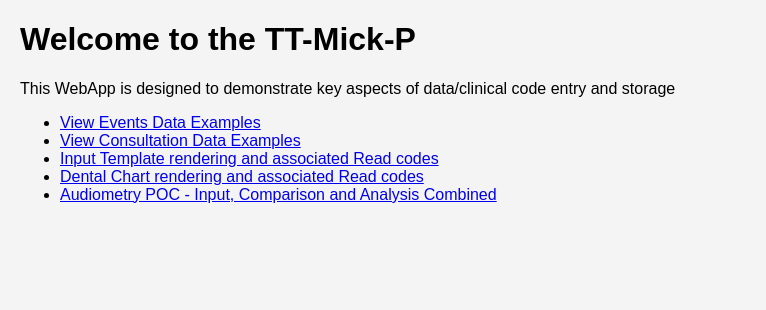
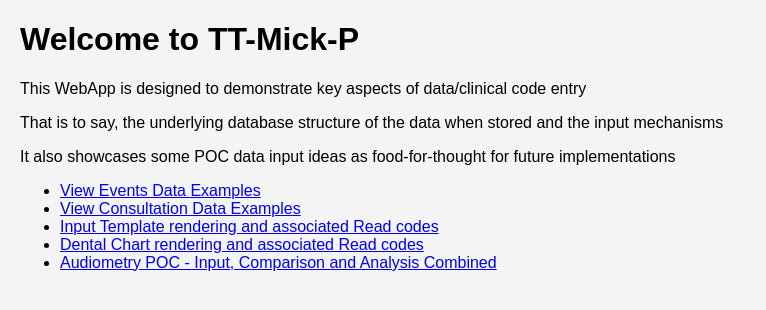
Before and after one commit to MikeForde/Django_PostgreSQL, a Django app: page / in a window 1280 px wide. Shown: the part 158-468 px from the top of the page, without its empty margins (0-766 px from the left). Run offline with Django 5.2, Linux system fonts and the light colour scheme.

Commit message:
Home page explanation improvement

```diff
--- a/myapp/templates/home.html
+++ b/myapp/templates/home.html
@@ -3,8 +3,10 @@
 {% block title %}Welcome to TT-Mick-P{% endblock %}
 
 {% block content %}
-<h1>Welcome to the TT-Mick-P</h1>
-<p>This WebApp is designed to demonstrate key aspects of data/clinical code entry and storage</p>
+<h1>Welcome to TT-Mick-P</h1>
+<p>This WebApp is designed to demonstrate key aspects of data/clinical code entry</p>
+<p>That is to say, the underlying database structure of the data when stored and the input mechanisms</p>
+<p>It also showcases some POC data input ideas as food-for-thought for future implementations</p>
 
 <ul>
     <li><a href="{% url 'event_list' %}">View Events Data Examples</a></li>
```
